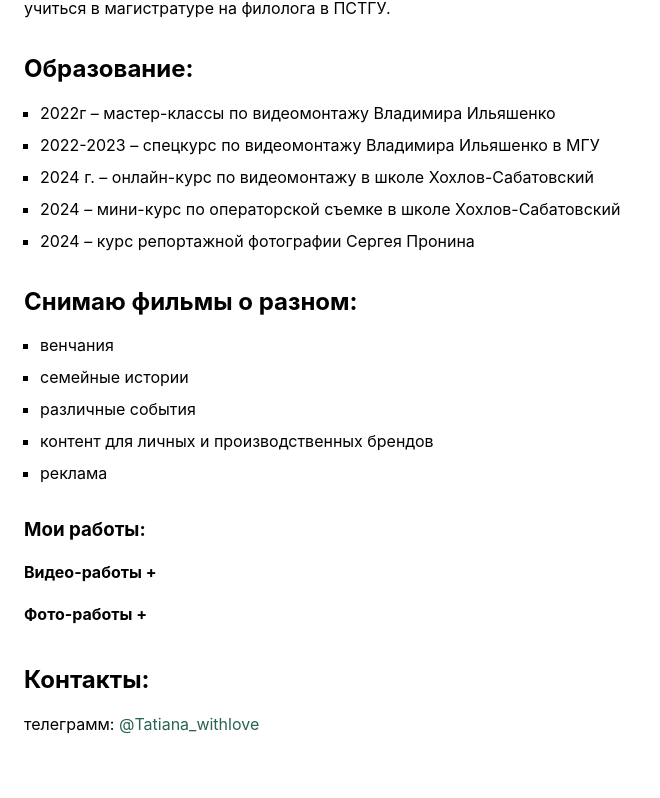
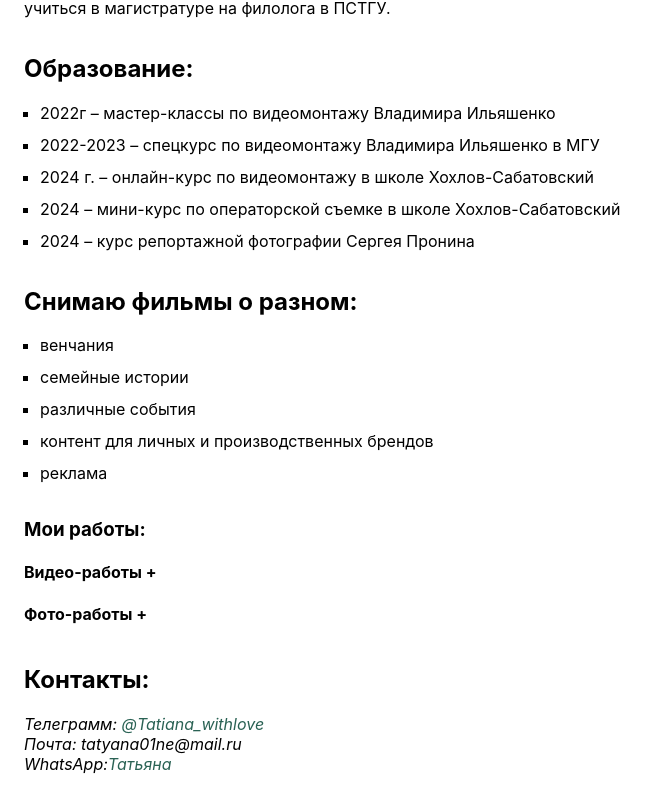
Before and after one commit to 5v374/Withlove, a React (Create React App) app: page / in a window 1280 px wide. Shown: the part 307-1105 px from the top of the page, without its empty margins (0-660 px from the left). Before the commit the page ends 1081 px from the top, so only its background shows below. Built offline with nearby package versions, Linux system fonts and the light colour scheme.

Commit message:
added vedeo works and contacts

```diff
--- a/src/components/Contacts.jsx
+++ b/src/components/Contacts.jsx
@@ -4,7 +4,13 @@ const Contacts = () => {
   return (
     <section id="contacts">
       <h2>Контакты:</h2>
-      <p>телеграмм: <a href="https://t.me/Tatiana_withlove" target="_blank" rel="noopener noreferrer">@Tatiana_withlove</a></p>
+      <address>
+        Телеграмм: <a href="https://t.me/Tatiana_withlove" target="_blank" rel="noopener noreferrer">@Tatiana_withlove</a>
+      </address>
+      <address>Почта: tatyana01ne@mail.ru</address>
+      <address>WhatsApp:
+        <a href='https://wa.me/qr/LKRTFGX6ZHRYE1'>Татьяна</a>
+      </address>
     </section>
   );
 };
--- a/src/components/Work.jsx
+++ b/src/components/Work.jsx
@@ -1,7 +1,9 @@
-import React, { useState } from 'react';
+import React, { useState } from "react";
 
 const importAll = (r) => r.keys().map(r);
-const images = importAll(require.context('../assets/photos', false, /\.(png|jpe?g|svg)$/));
+const images = importAll(
+  require.context("../assets/photos", false, /\.(png|jpe?g|svg)$/)
+);
 
 const Work = () => {
   const [isVideoOpen, setIsVideoOpen] = useState(false);
@@ -9,9 +11,9 @@ const Work = () => {
   const [selectedPhoto, setSelectedPhoto] = useState(null);
 
   const toggleSection = (section) => {
-    if (section === 'video') {
+    if (section === "video") {
       setIsVideoOpen(!isVideoOpen);
-    } else if (section === 'photo') {
+    } else if (section === "photo") {
       setIsPhotoOpen(!isPhotoOpen);
     }
   };
@@ -27,12 +29,18 @@ const Work = () => {
   return (
     <section id="work">
       <h3>Мои работы:</h3>
-      <h4 onClick={() => toggleSection('video')} style={{ cursor: 'pointer' }}>
-        Видео-работы {isVideoOpen ? '-' : '+'}
+      <h4 onClick={() => toggleSection("video")} style={{ cursor: "pointer" }}>
+        Видео-работы {isVideoOpen ? "-" : "+"}
       </h4>
-
-      <h4 onClick={() => toggleSection('photo')} style={{ cursor: 'pointer' }}>
-        Фото-работы {isPhotoOpen ? '-' : '+'}
+      {isVideoOpen && (
+        <div>
+          <a href="https://disk.yandex.ru/i/oG1b7eciIT8oEw">Саша-видео</a>
+          <br />
+          <a href="https://disk.yandex.ru/d/6s1ItvGQlB6Xfg">Вика-видео</a>
+        </div>
+      )}
+      <h4 onClick={() => toggleSection("photo")} style={{ cursor: "pointer" }}>
+        Фото-работы {isPhotoOpen ? "-" : "+"}
       </h4>
       {isPhotoOpen && (
         <div className="photo-grid">
@@ -49,7 +57,11 @@ const Work = () => {
       )}
       {selectedPhoto && (
         <div className="photo-overlay" onClick={closePhoto}>
-          <img src={selectedPhoto} alt="Увеличенное фото" className="image-large" />
+          <img
+            src={selectedPhoto}
+            alt="Увеличенное фото"
+            className="image-large"
+          />
         </div>
       )}
     </section>
```
